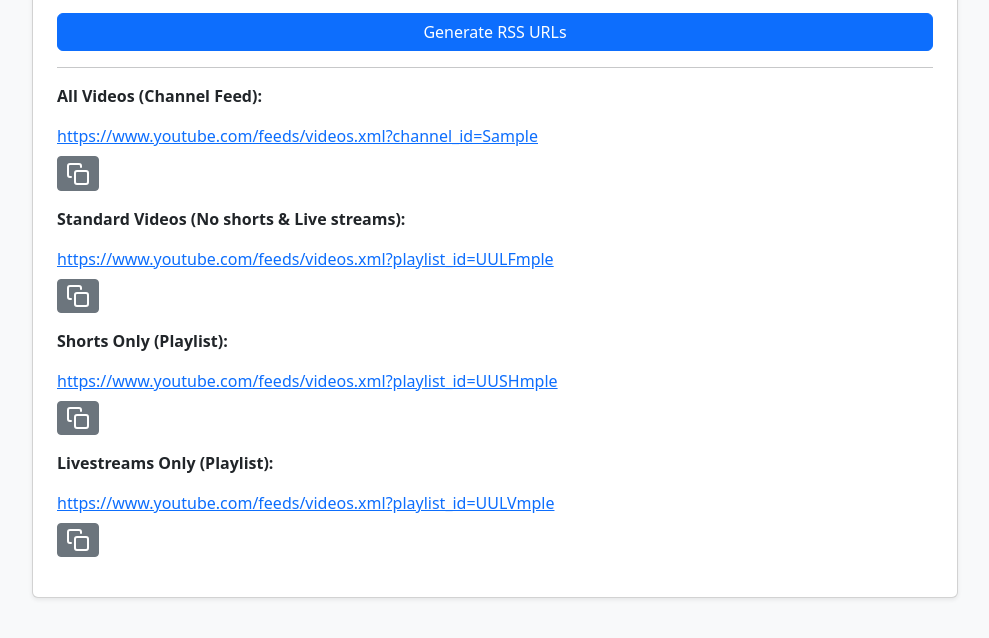
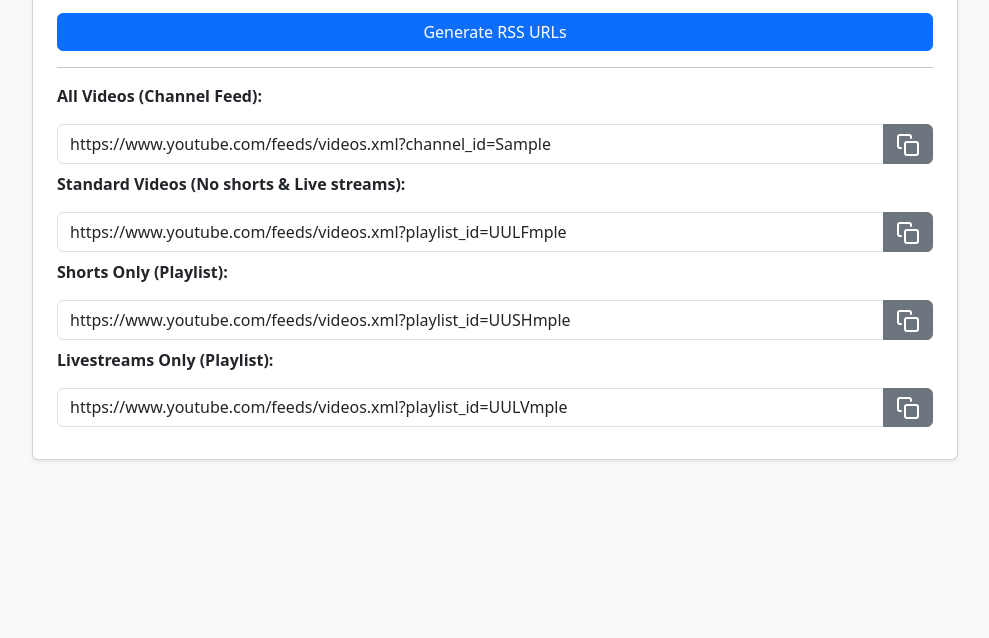
Before and after one commit to kolappannathan/YT2RSS, a plain HTML site: page index.html in a window 1280 px wide. Both pictures are taken after typing "Sample" into the empty fields and a click on the button "Generate RSS URLs". Shown: the part 208-846 px from the top of the page, without its empty margins (145-1134 px from the left). After the commit the page ends 800 px from the top, so only its background shows below. Drawn offline with nearby package versions, Linux system fonts and the light colour scheme.

Commit message:
updating ui
Signed-off-by: Kolappan N <kolappannathan@users.noreply.github.com>

```diff
--- a/index.html
+++ b/index.html
@@ -24,8 +24,9 @@
                     <div id="rssLinks" style="display: none;">
                         <hr>
                         <p><strong>All Videos (Channel Feed):</strong></p>
-                        <a id="allVideosLink" href="#" target="_blank" class="d-block mb-2"></a>
-                        <button onclick="copyLink('allVideosLink')" class="btn btn-secondary btn-sm mb-3">
+                        <div class="input-group mb-2">
+                            <input type="text" id="allVideosLink" class="form-control" readonly>
+                            <button onclick="copyLink('allVideosLink')" class="btn btn-secondary">
                                 <svg xmlns="http://www.w3.org/2000/svg" width="24" height="24" viewBox="0 0 24 24"
                                     fill="none" stroke="currentColor" stroke-width="2" stroke-linecap="round"
                                     stroke-linejoin="round" class="feather feather-copy">
@@ -33,10 +34,12 @@
                                     <path d="M5 15H4a2 2 0 0 1-2-2V4a2 2 0 0 1 2-2h9a2 2 0 0 1 2 2v1"></path>
                                 </svg>
                             </button>
+                        </div>
 
                         <p><strong>Standard Videos (No shorts & Live streams):</strong></p>
-                        <a id="standardVideosLink" href="#" target="_blank" class="d-block mb-2"></a>
-                        <button onclick="copyLink('standardVideosLink')" class="btn btn-secondary btn-sm mb-3">
+                        <div class="input-group mb-2">
+                            <input type="text" id="standardVideosLink" class="form-control" readonly>
+                            <button onclick="copyLink('standardVideosLink')" class="btn btn-secondary">
                                 <svg xmlns="http://www.w3.org/2000/svg" width="24" height="24" viewBox="0 0 24 24"
                                     fill="none" stroke="currentColor" stroke-width="2" stroke-linecap="round"
                                     stroke-linejoin="round" class="feather feather-copy">
@@ -44,10 +47,12 @@
                                     <path d="M5 15H4a2 2 0 0 1-2-2V4a2 2 0 0 1 2-2h9a2 2 0 0 1 2 2v1"></path>
                                 </svg>
                             </button>
+                        </div>
 
                         <p><strong>Shorts Only (Playlist):</strong></p>
-                        <a id="shortsLink" href="#" target="_blank" class="d-block mb-2"></a>
-                        <button onclick="copyLink('shortsLink')" class="btn btn-secondary btn-sm mb-3">
+                        <div class="input-group mb-2">
+                            <input type="text" id="shortsLink" class="form-control" readonly>
+                            <button onclick="copyLink('shortsLink')" class="btn btn-secondary">
                                 <svg xmlns="http://www.w3.org/2000/svg" width="24" height="24" viewBox="0 0 24 24"
                                     fill="none" stroke="currentColor" stroke-width="2" stroke-linecap="round"
                                     stroke-linejoin="round" class="feather feather-copy">
@@ -55,10 +60,12 @@
                                     <path d="M5 15H4a2 2 0 0 1-2-2V4a2 2 0 0 1 2-2h9a2 2 0 0 1 2 2v1"></path>
                                 </svg>
                             </button>
+                        </div>
 
                         <p><strong>Livestreams Only (Playlist):</strong></p>
-                        <a id="livestreamsLink" href="#" target="_blank" class="d-block mb-2"></a>
-                        <button onclick="copyLink('livestreamsLink')" class="btn btn-secondary btn-sm mb-3">
+                        <div class="input-group mb-2">
+                            <input type="text" id="livestreamsLink" class="form-control" readonly>
+                            <button onclick="copyLink('livestreamsLink')" class="btn btn-secondary">
                                 <svg xmlns="http://www.w3.org/2000/svg" width="24" height="24" viewBox="0 0 24 24"
                                     fill="none" stroke="currentColor" stroke-width="2" stroke-linecap="round"
                                     stroke-linejoin="round" class="feather feather-copy">
@@ -66,6 +73,7 @@
                                     <path d="M5 15H4a2 2 0 0 1-2-2V4a2 2 0 0 1 2-2h9a2 2 0 0 1 2 2v1"></path>
                                 </svg>
                             </button>
+                        </div>
                     </div>
                 </div>
             </div>
@@ -90,23 +98,16 @@
                 livestreamsUrl: `https://www.youtube.com/feeds/videos.xml?playlist_id=UULV${idPart}`
             }
 
-            document.getElementById('allVideosLink').href = FeedUrls.allVideosUrl;
-            document.getElementById('allVideosLink').textContent = FeedUrls.allVideosUrl;
-
-            document.getElementById('standardVideosLink').href = FeedUrls.standardVideosUrl;
-            document.getElementById('standardVideosLink').textContent = FeedUrls.standardVideosUrl;
-
-            document.getElementById('shortsLink').href = FeedUrls.shortsUrl;
-            document.getElementById('shortsLink').textContent = FeedUrls.shortsUrl;
-
-            document.getElementById('livestreamsLink').href = FeedUrls.livestreamsUrl;
-            document.getElementById('livestreamsLink').textContent = FeedUrls.livestreamsUrl;
+            document.getElementById('allVideosLink').value = FeedUrls.allVideosUrl;
+            document.getElementById('standardVideosLink').value = FeedUrls.standardVideosUrl;
+            document.getElementById('shortsLink').value = FeedUrls.shortsUrl;
+            document.getElementById('livestreamsLink').value = FeedUrls.livestreamsUrl;
 
             document.getElementById('rssLinks').style.display = 'block';
         }
 
         function copyLink(linkId) {
-            const link = document.getElementById(linkId).href;
+            const link = document.getElementById(linkId).value;
             navigator.clipboard.writeText(link)
                 .then(() => alert('Link copied to clipboard!'))
                 .catch(err => alert('Failed to copy: ' + err));
```
Lines whose indentation alone changed are shown as unchanged.
